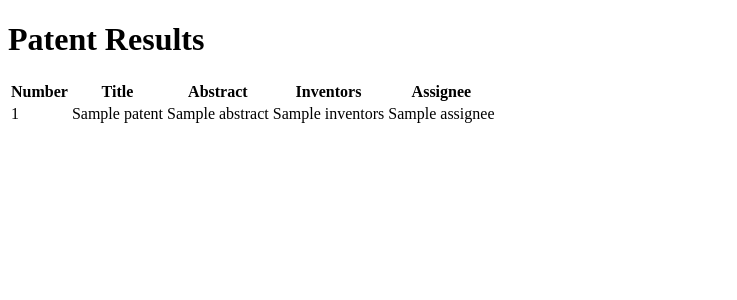
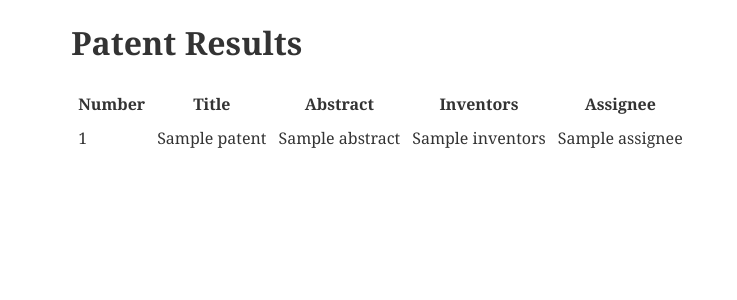
Before and after one commit to kirklennon/patent-puller, a Django app: template puller/templates/puller/patent_results.html in a window 1280 px wide. Shown: the top 300 px of the page, without its empty margins (0-737 px from the left). Run offline with Django 3.2, Linux system fonts and the light colour scheme; the template is opened without the code that fills it: most values are stand-ins (such as "Sample title", 1, 10 or a date in 2020).

Commit message:
Style results and change directory
Also added allowed hosts and added the title function to the assignee to change the case

```diff
--- a/patentpuller/settings.py
+++ b/patentpuller/settings.py
@@ -25,7 +25,7 @@
 # SECURITY WARNING: don't run with debug turned on in production!
 DEBUG = True
 
-ALLOWED_HOSTS = []
+ALLOWED_HOSTS = ['patent.lennon.dev','127.0.0.1']
 
 
 # Application definition
--- a/patentpuller/urls.py
+++ b/patentpuller/urls.py
@@ -17,6 +17,6 @@
 from django.urls import include, path
 
 urlpatterns = [
-    path('puller/', include('puller.urls')),
+    path('', include('puller.urls')),
     path('admin/', admin.site.urls),
 ]
--- a/puller/forms.py
+++ b/puller/forms.py
@@ -3,7 +3,7 @@
 import re
 
 class PatentForm(forms.Form):
-	patents = forms.CharField(widget=forms.Textarea(attrs={"rows":10, "cols":20}), label='Patent Numbers', help_text='Enter a patent number on each line')
+	patents = forms.CharField(widget=forms.Textarea(attrs={"rows":10, "cols":20}), label='Patent Numbers', help_text='(One patent per line)')
 
 	def clean_patents(self):
 		rawPatentInput = self.cleaned_data['patents']
--- a/puller/templates/puller/patent_results.html
+++ b/puller/templates/puller/patent_results.html
@@ -3,10 +3,25 @@
 <head>
 <meta charset="utf-8">
 <title>Patent Puller</title>
+<style>
+
+body {
+	font-family: "Georgia", serif;
+	color: #333; }
+th {padding: 5px;}
+td {
+	padding: 5px;
+	vertical-align: top; }
+#container {
+	width: 90%;
+	margin: auto; }
+
+</style>
 </head>
 <body>
-<h1>Patent Results</h1
-<div style = "max-width:470px;">
+<div id="container">
+<h1>Patent Results</h1>
+
 
 <table>
 <thead>
--- a/puller/urls.py
+++ b/puller/urls.py
@@ -4,6 +4,5 @@
 from . import views
 
 urlpatterns = [
-	path('', views.index, name='index'),
-	path('patentform/', views.patent_form, name='patent-form'),
+	path('', views.patent_form, name='patent-form'),
 ]
--- a/puller/views.py
+++ b/puller/views.py
@@ -36,8 +36,9 @@
 		return ', '.join(inventorlist)
 
 
+
 def index(request):
-	return HttpResponse("Hello, world. You're at the patent puller index.")
+	return HttpResponse("Hello, world.")
 
 def form_view(request_iter):
 	form = Patentform()
@@ -67,7 +68,7 @@
 	# pull assignment information
 	url = 'https://assignment-api.uspto.gov/patent/lookup?query={}&filter=PatentNumber&fields=main'.format(pn)
 	tree = ET.fromstring(requests.get(url).text)
-	patentDict['assignee'] = tree.findtext(".//*[@name='patAssigneeName']/str")
+	patentDict['assignee'] = tree.findtext(".//*[@name='patAssigneeName']/str").title()
 	return patentDict
 def patent_form(request):
 
```
Also changed, not shown: puller/templates/puller/patent_form.html (+16 -5 lines).
